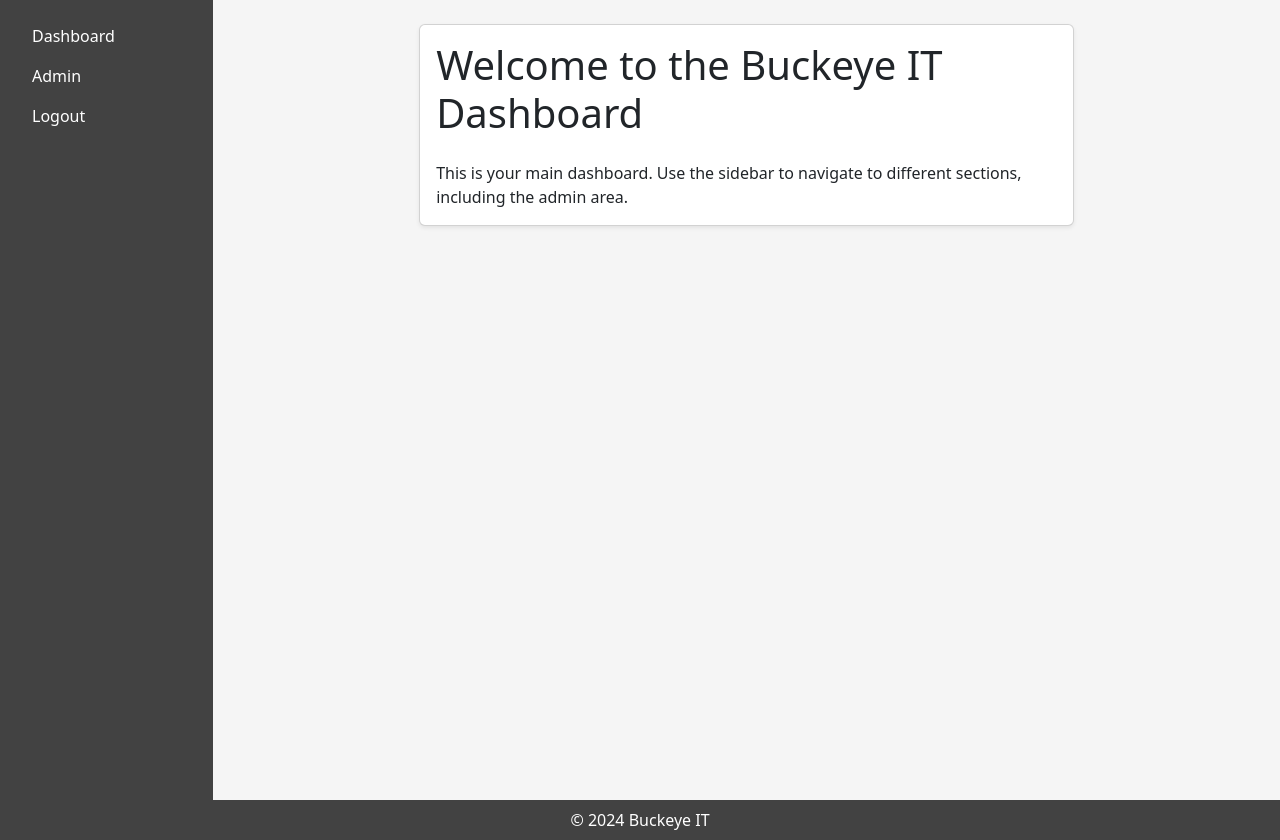
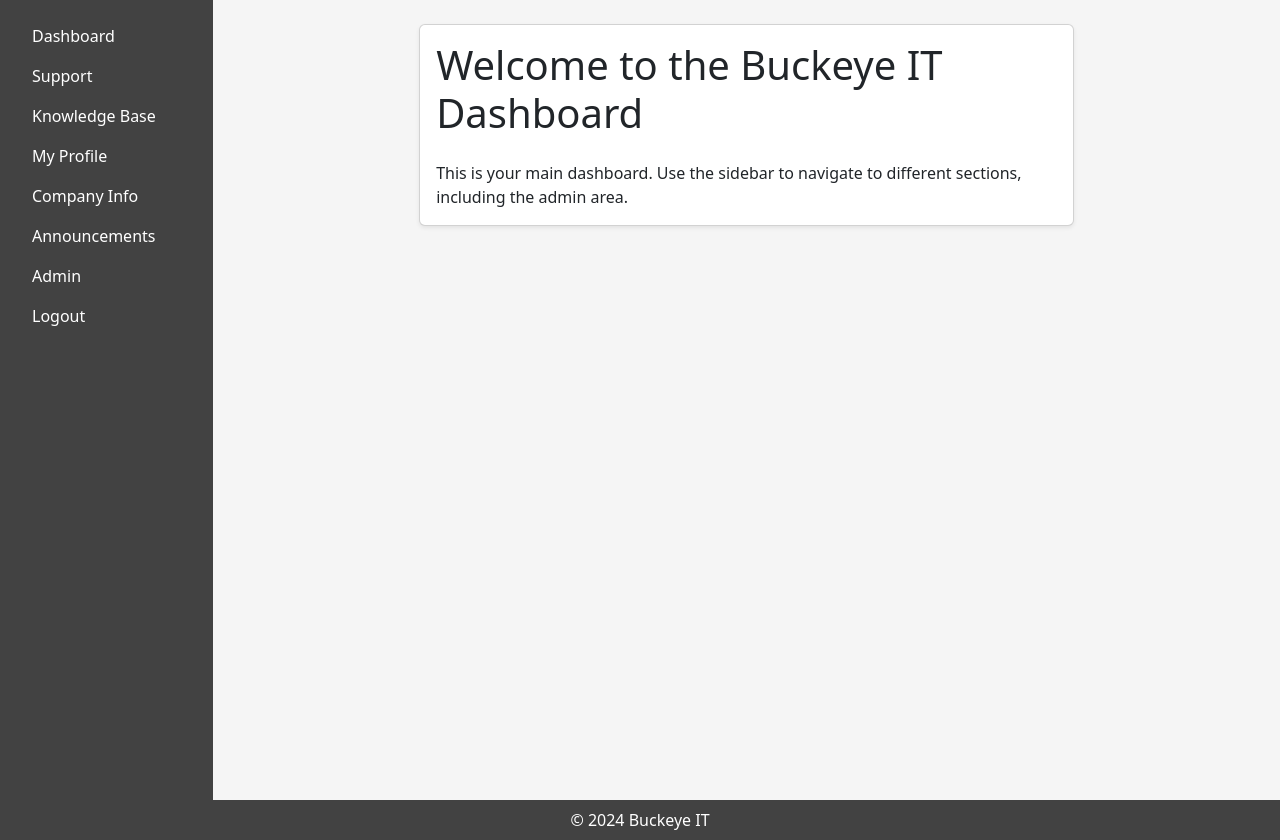
Before and after one commit to jhamiltondev/buckeyeit-portal, a Django app: page /dashboard/ in a window 1280 px wide. Shown: the part 72-912 px from the top of the page. Run offline with Django 5.2, Linux system fonts and the light colour scheme; the visitor is signed in with stand-in values (Sample User, id 1).

Commit message:
Sidebar: Hide Admin link for non-superusers and add requested tabs for non-VIP tenants

```diff
--- a/portal/templates/portal/base.html
+++ b/portal/templates/portal/base.html
@@ -26,7 +26,16 @@
             <nav class="buckeye-sidebar col-md-2 d-none d-md-block p-3">
                 <ul class="nav flex-column">
                     <li class="nav-item"><a class="nav-link text-white" href="{% url 'portal:dashboard' %}">Dashboard</a></li>
-                    <li class="nav-item"><a class="nav-link text-white" href="/admin/">Admin</a></li>
+                    {% if not is_vip %}
+                        <li class="nav-item"><a class="nav-link text-white" href="#support">Support</a></li>
+                        <li class="nav-item"><a class="nav-link text-white" href="#knowledge">Knowledge Base</a></li>
+                        <li class="nav-item"><a class="nav-link text-white" href="#profile">My Profile</a></li>
+                        <li class="nav-item"><a class="nav-link text-white" href="#company">Company Info</a></li>
+                        <li class="nav-item"><a class="nav-link text-white" href="#announcements">Announcements</a></li>
+                    {% endif %}
+                    {% if request.user.is_superuser %}
+                        <li class="nav-item"><a class="nav-link text-white" href="/admin/">Admin</a></li>
+                    {% endif %}
                     <li class="nav-item"><a class="nav-link text-white" href="{% url 'portal:logout' %}">Logout</a></li>
                 </ul>
             </nav>
--- a/portal/views.py
+++ b/portal/views.py
@@ -12,7 +12,9 @@ from django.urls import get_resolver
 
 @login_required
 def dashboard(request, tenant_slug=None):
-    return render(request, 'portal/dashboard.html')
+    tenant = getattr(request.user, 'tenant', None)
+    is_vip = getattr(tenant, 'vip', False) if tenant else False
+    return render(request, 'portal/dashboard.html', {'is_vip': is_vip, 'tenant': tenant})
 
 def login_view(request):
     if request.method == 'POST':
```
